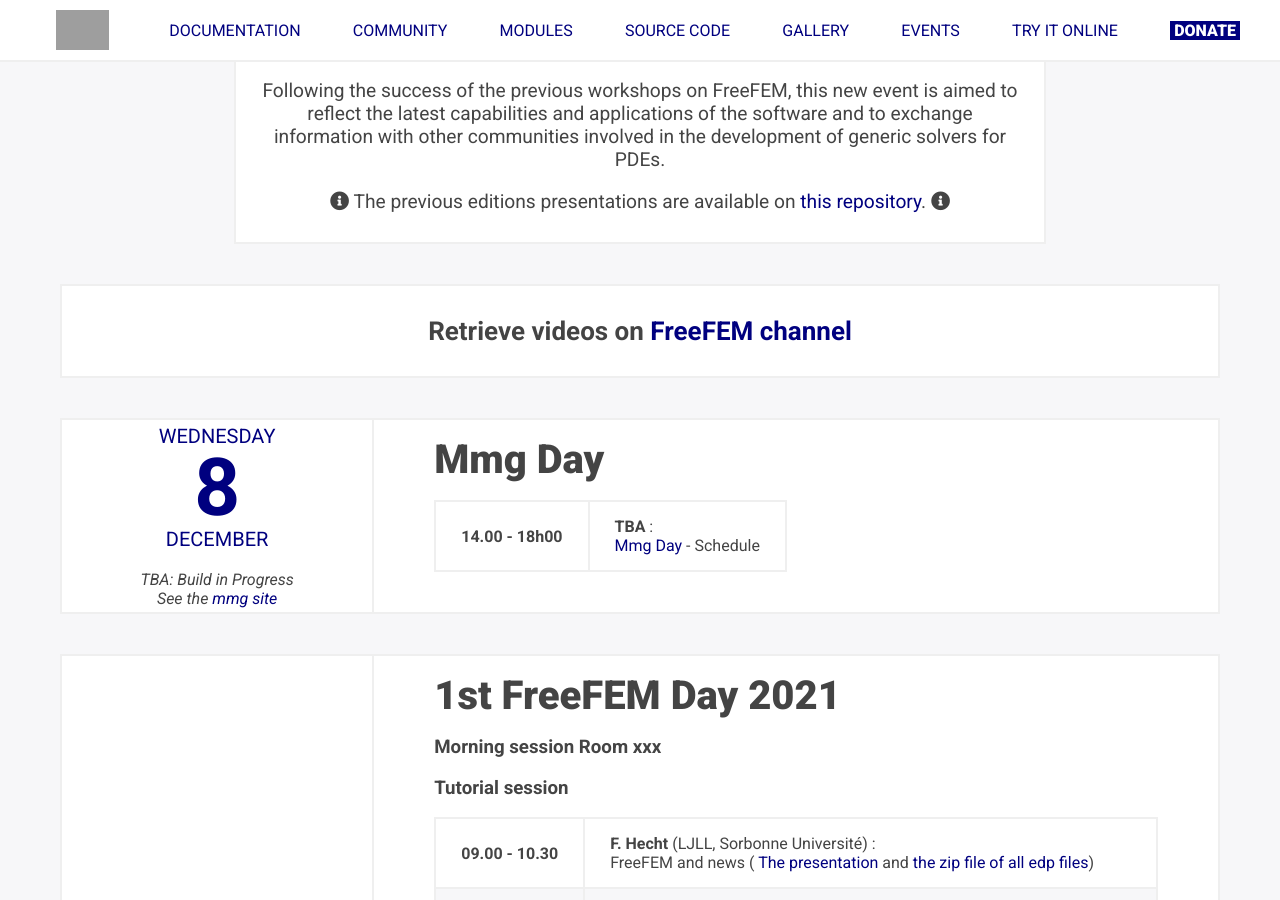
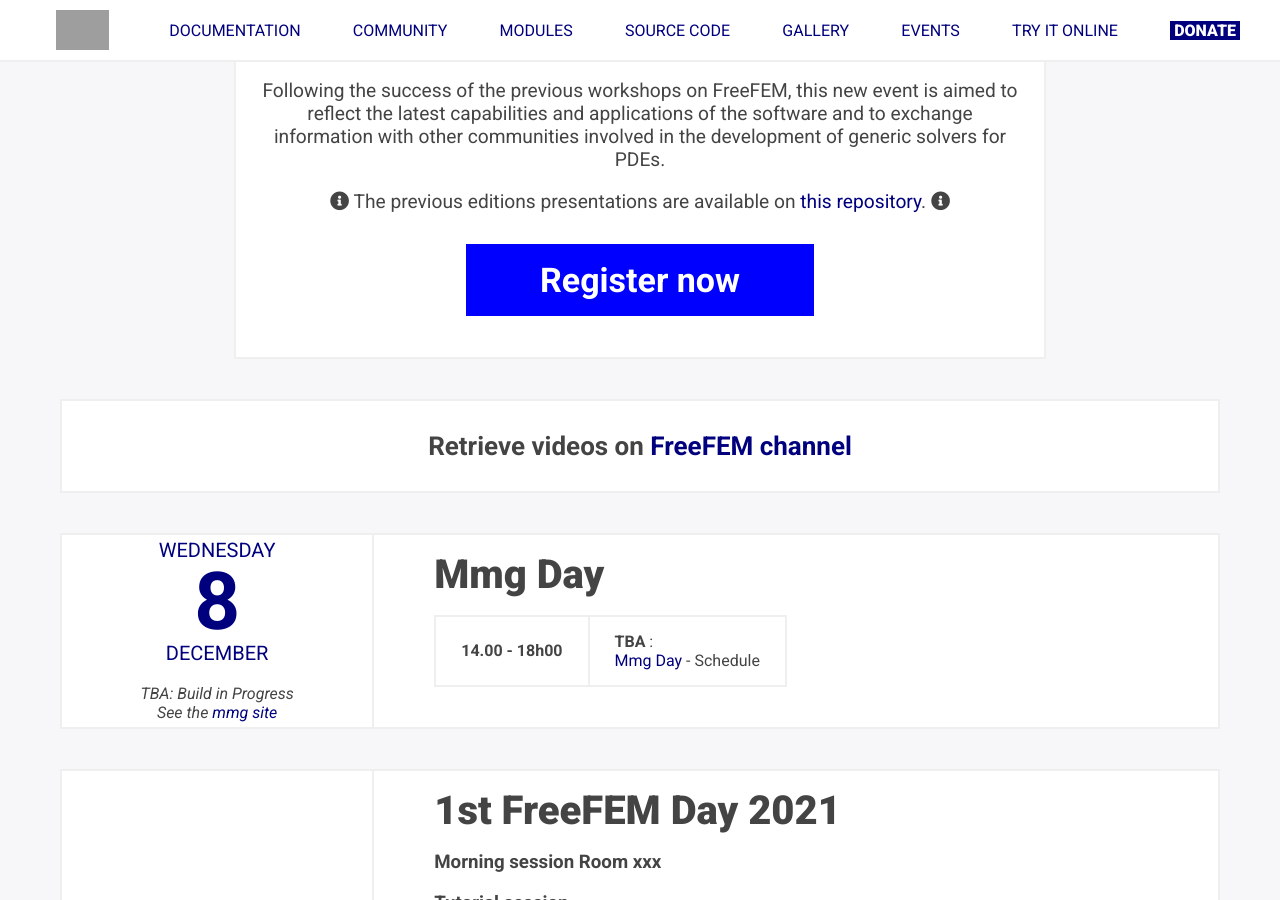
Before and after one commit to FreeFem/FreeFem-website, a Jekyll site: the page built from ffdays.md, in a window 1280 px wide and 900 px high, scrolled down 403 px. Built offline with Jekyll 4.4.1, drawn with Linux system fonts in a browser that asks for light colours.

Commit message:
update ff days

```diff
--- a/_layouts/ffdays.html
+++ b/_layouts/ffdays.html
@@ -7,7 +7,7 @@
 
   <div id="ffdaysMain">
     <div id="ffdaysTitle">
-      <img src="{{ site.url }}{{ site.baseurl }}/img/FreeFEM_days_11th_edition_blue.svg" alt="FreeFEM Days">
+      <img src="{{ site.url }}{{ site.baseurl }}/img/FreeFEM_days_13th_edition_blue.svg" alt="FreeFEM Days">
       <p>December 8, 9 & 10, 2021</p>
 	  <p> <a href="https://github.com/FreeFem/FreeFem-days/blob/master/README.md"> Previous  FreeFem days </a>
     </div>
@@ -18,7 +18,7 @@
       <p>Following the success of the previous workshops on FreeFEM, this new event is aimed to reflect the latest capabilities and applications of the software and to exchange information with other communities involved in the development of
         generic solvers for PDEs.</p>
       <p><i class="fas fa-info-circle"></i> The previous editions presentations are available on <a href="https://github.com/FreeFem/FreeFem-days">this repository</a>. <i class="fas fa-info-circle"></i></p>
-      <!--<div id="download"><a href="./ffdays-registration" target="_blank">Register now</a></div>-->
+      <div id="download"><a href="./ffdays-registration" target="_blank">Register now</a></div>
     </div>
     <div id="ffdaysCal">
       <div class="days">
```
